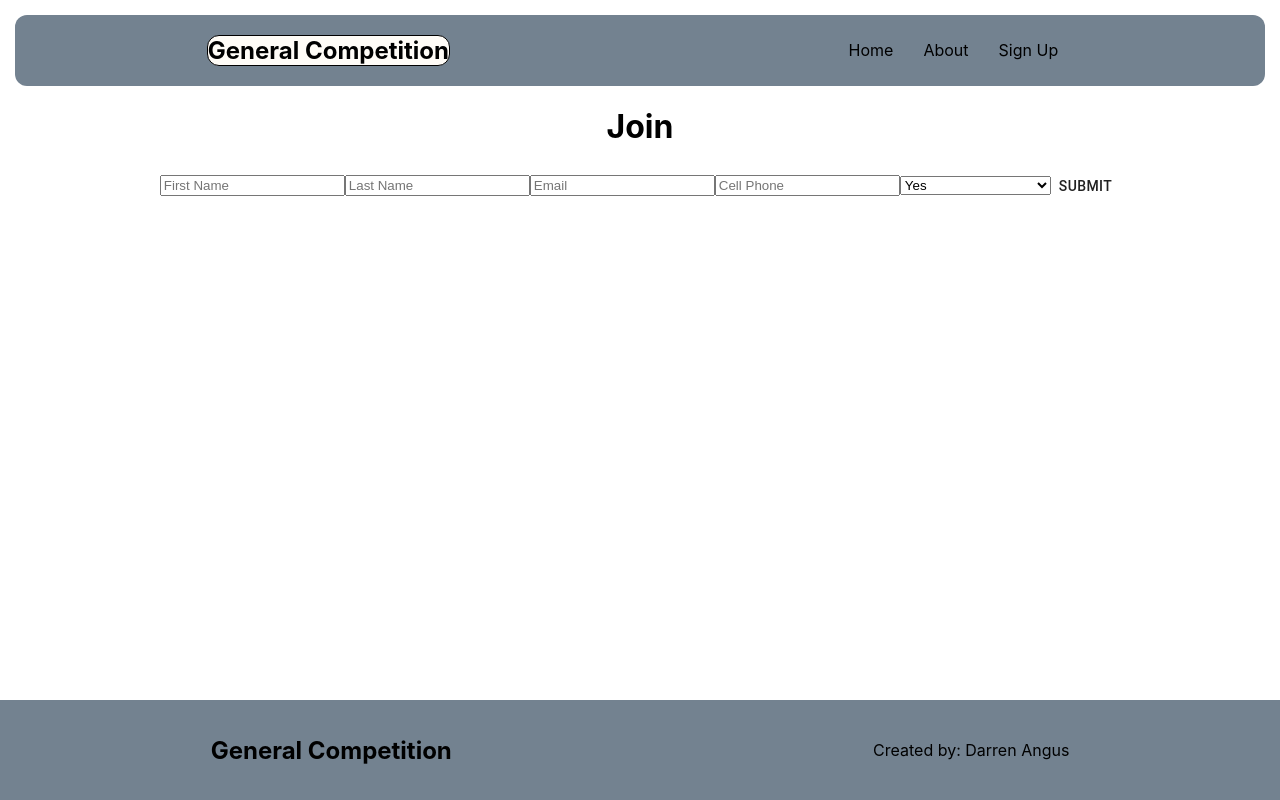
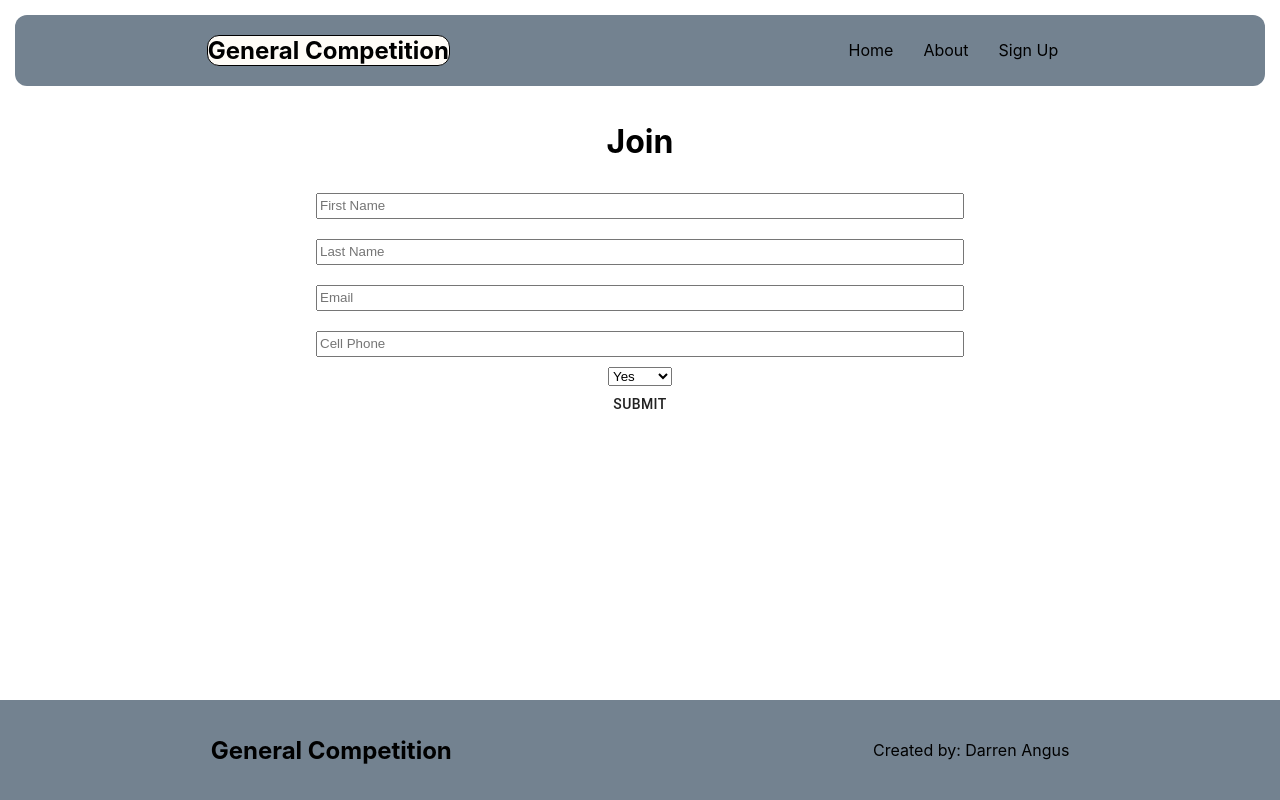
Before and after one commit to dangus1924/Competition, a React (Create React App) app: page /register in a window 1280 px wide. Built offline with nearby package versions, Linux system fonts and the light colour scheme.

Commit message:
added a little style to the registration component

```diff
--- a/src/App.css
+++ b/src/App.css
@@ -58,3 +58,19 @@ a:hover {
   bottom: 0;
   right: 0;
 }
+
+Form {
+  display: flex;
+  flex-direction: column;
+}
+
+.Field {
+  height: 20px;
+  width: 50%;
+  margin: 10px auto;
+}
+
+.Fields {
+  width: 5%;
+  margin: auto;
+}
--- a/src/components/Register.js
+++ b/src/components/Register.js
@@ -19,26 +19,31 @@ function Register(props) {
             {touched.firstName && errors.FirstName && <p className="error">{errors.FirstName}</p>}
             <Field type="text"
                     name="firstName"
+                    className="Field"
                     placeholder="First Name" />
 
             {touched.lastName && errors.lastName && <p className="error">{errors.lastName}</p>}
             <Field type="text"
                     name="lastName"
+                    className="Field"
                     placeholder="Last Name" />
 
             {touched.email && errors.email && <p className="error">{errors.email}</p>}
             <Field type="email"
                     name="email"
+                    className="Field"
                     placeholder="Email" />
 
             {touched.phone && errors.phone && <p className="error">{errors.phone}</p>}
             <Field type="text"
                     name="phone"
+                    className="Field"
                     placeholder="Cell Phone" />
 
             {touched.textConfirm && errors.textConfirm && <p className="error">{errors.textConfirm}</p>}
             <Field name="textConfirm"
                     component="select"
+                    className="Fields"
                     placeholder="Can you recieve text">
                     <option value="" disabled>Can you recieve text?</option>
                     <option value="yes">Yes</option>
```
